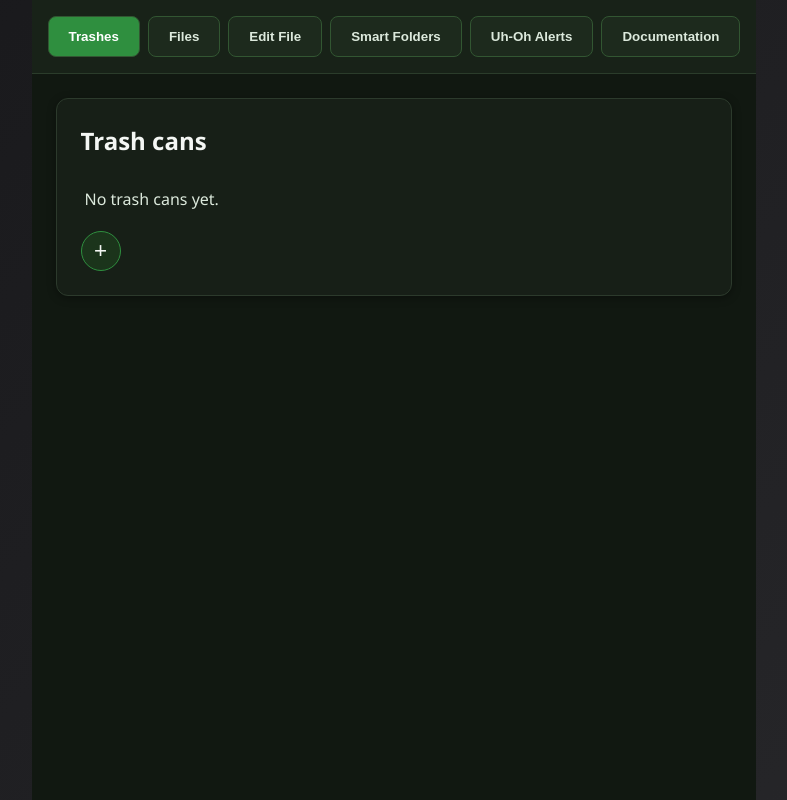
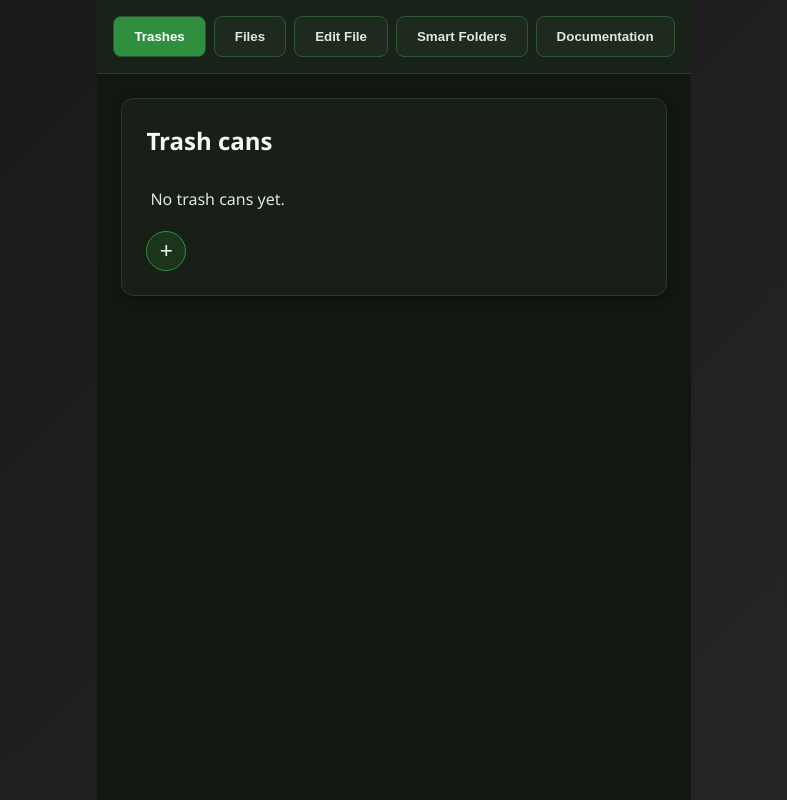
Before and after one commit to gubespam/xiao-mantou-games, a React (Vite) app: page /xiao-mantou-games/TDocs in a window 1280 px wide. Shown: the whole page, without its empty margins (246-1033 px from the left). Built offline with nearby package versions, Linux system fonts and the light colour scheme.

Commit message:
remove uh-oh alerts tab

```diff
--- a/src/tdocs/TDocs.jsx
+++ b/src/tdocs/TDocs.jsx
@@ -302,15 +302,6 @@ function TDocs() {
       },
     },
     {
-      id: "uh-oh-alerts",
-      label: "Uh-Oh Alerts",
-      component: PlaceholderTabScreen,
-      props: {
-        title: "Uh-Oh Alerts",
-        message: "Nothing to report yet. Alerts will appear here.",
-      },
-    },
-    {
       id: "documentation",
       label: "Documentation",
       component: DocumentationPage,
--- a/src/tdocs/docu/Main.md
+++ b/src/tdocs/docu/Main.md
@@ -5,5 +5,4 @@
 - [Files](Files/Files.md)
 - [Edit File](Edit-File/File-Editor.md)
 - [Smart Folders](Smart-Folders/Smart-Folders.md)
-- [Uh-Oh Alerts](Uh-Oh-Alerts/Uh-Oh-Alerts.md)
 - [Documentation](Documentation/TDocs-Overview.md)
--- a/src/tdocs/docu/Uh-Oh-Alerts/Uh-Oh-Alerts.md
+++ /dev/null
@@ -1,6 +0,0 @@
-# Uh-Oh Alerts
-
-The Uh-Oh Alerts tab currently displays: “Nothing to report yet. Alerts will
-appear here.” Alert types, triggers, and actions are not implemented yet, so
-the tab does not currently report or manage alerts. This page should be updated
-when alert behavior is added to the application.
--- a/src/tdocs/documentRegistry.js
+++ b/src/tdocs/documentRegistry.js
@@ -6,7 +6,6 @@ const markdownByPath = import.meta.glob(
     "./docu/Files/Files.md",
     "./docu/Edit-File/File-Editor.md",
     "./docu/Smart-Folders/Smart-Folders.md",
-    "./docu/Uh-Oh-Alerts/Uh-Oh-Alerts.md",
     "./docu/Documentation/TDocs-Overview.md",
   ],
   { eager: true, query: "?raw", import: "default" },
@@ -22,7 +21,6 @@ export const publicDocuments = new Map([
   ["Files/Files", markdownByPath["./docu/Files/Files.md"]],
   ["Edit-File/File-Editor", markdownByPath["./docu/Edit-File/File-Editor.md"]],
   ["Smart-Folders/Smart-Folders", markdownByPath["./docu/Smart-Folders/Smart-Folders.md"]],
-  ["Uh-Oh-Alerts/Uh-Oh-Alerts", markdownByPath["./docu/Uh-Oh-Alerts/Uh-Oh-Alerts.md"]],
   ["Documentation/TDocs-Overview", markdownByPath["./docu/Documentation/TDocs-Overview.md"]],
 ]);
 
```
